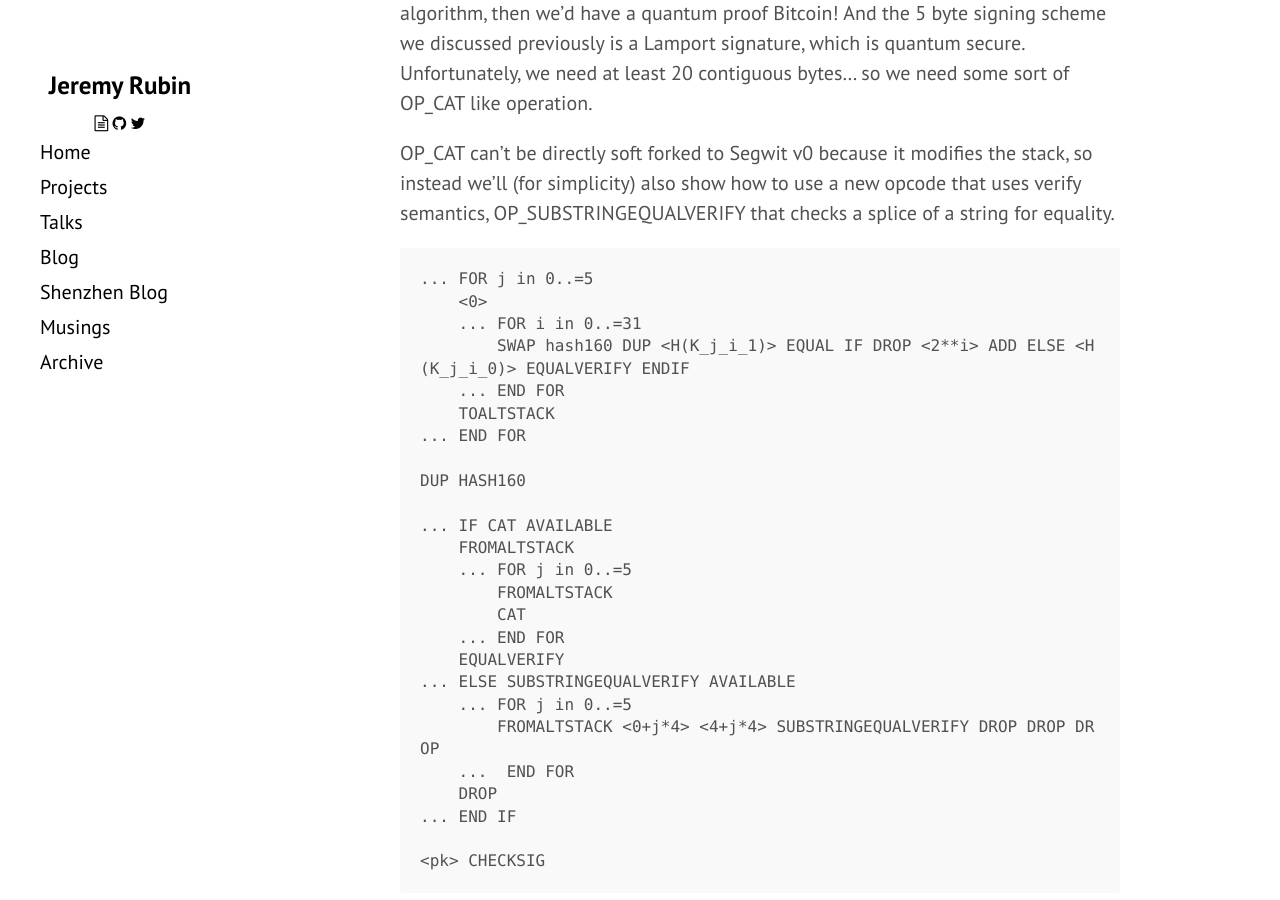
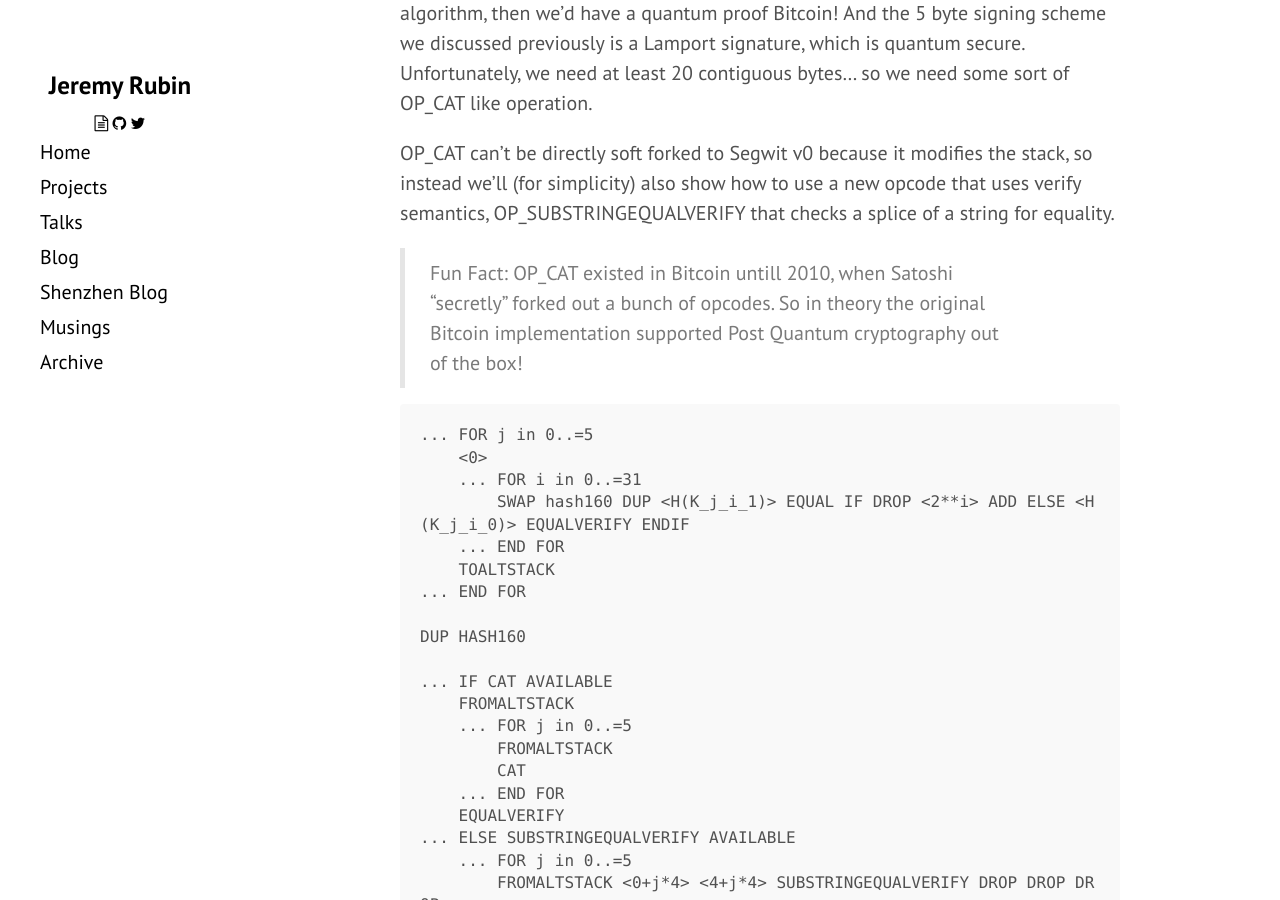
Before and after one commit to JeremyRubin/rubin.io, a Jekyll site: the page built from blog/_posts/0000-00-00-quantum-bitcoin.md, in a window 1280 px wide and 900 px high, scrolled down 773 px. Built offline with Jekyll 4.4.1, drawn with Linux system fonts in a browser that asks for light colours.

Commit message:
add fun fact

````diff
--- a/blog/_posts/0000-00-00-quantum-bitcoin.md
+++ b/blog/_posts/0000-00-00-quantum-bitcoin.md
@@ -37,6 +37,10 @@ OP\_CAT can't be directly soft forked to Segwit v0 because it modifies the
 stack, so instead we'll (for simplicity) also show how to use a new opcode that
 uses verify semantics, OP\_SUBSTRINGEQUALVERIFY that checks a splice of a string
 for equality.
+
+> Fun Fact: OP\_CAT existed in Bitcoin untill 2010, when Satoshi "secretly"
+> forked out a bunch of opcodes. So in theory the original Bitcoin implementation
+> supported Post Quantum cryptography out of the box!
 
 ```
 ... FOR j in 0..=5
````
